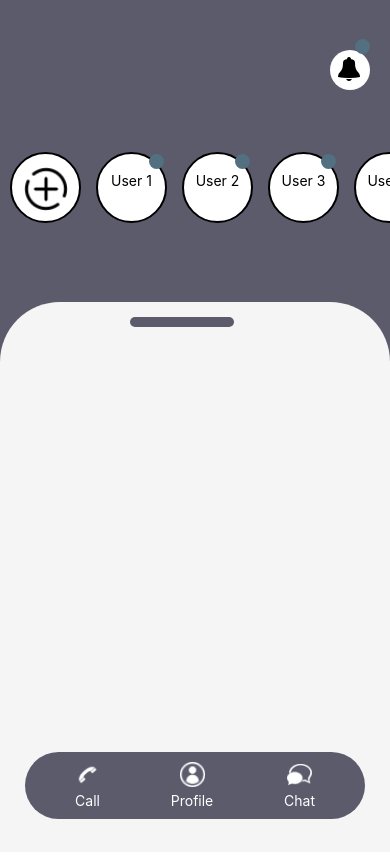
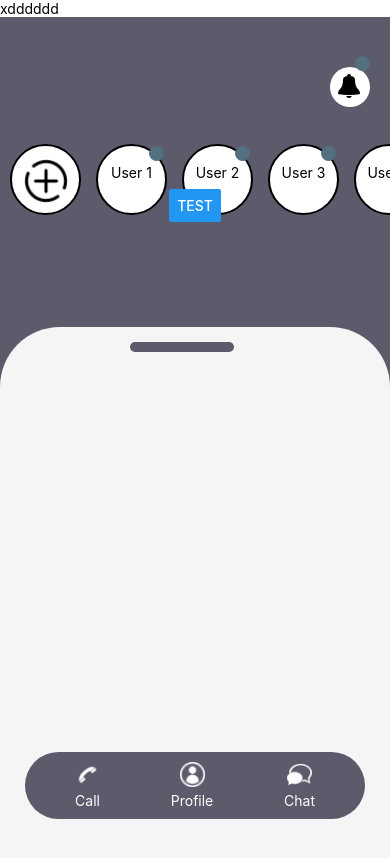
Before and after one commit to Rulikks/Chat-App, a React Native app: screen / in a window 390 px wide. Shown: the top 858 px of the page. Built offline with nearby package versions, Linux system fonts and the light colour scheme.

Commit message:
navigator v1
navigator added

```diff
--- a/App.js
+++ b/App.js
@@ -1,91 +1,31 @@
-import React, { useRef } from 'react';
-import { View, Text, StyleSheet, Dimensions, Image, ScrollView, Animated, PanResponder } from 'react-native';
-import { styles } from './styles';
-import PersonContainer from './src/components/PersonContainer';
-import PersonCircle from './src/components/PersonCircle';
+import * as React from "react";
+import { NavigationContainer } from "@react-navigation/native";
+import { createNativeStackNavigator } from "@react-navigation/native-stack";
+import { Text } from "react-native";
+const Stack = createNativeStackNavigator();
+
+import HomeScreen from "./src/pages/Home";
+import NoticeScreen from "./src/pages/Notice";
+
+const options = {
+  headerShown: false,
+};
 
 const App = () => {
-  const notificationIcon = require('./assets/notificationIcon.png');
-  const plus = require('./assets/plus.png');
-  const phoneIcon = require('./assets/phone-icon.png');
-  const profileIcon = require('./assets/profile-icon.png');
-  const sohbetIcon = require('./assets/sohbet.png');
-
-  const pan = useRef(new Animated.ValueXY()).current;
-  const panResponder = PanResponder.create({
-    onMoveShouldSetPanResponder: () => true,
-    onPanResponderMove: Animated.event([
-      null,
-      { dy: pan.y } // 'dy' değerini 'pan.y' ye atadık.
-    ], {useNativeDriver: false}),
-    onPanResponderRelease: () => {
-      Animated.spring(pan, { toValue: { x: 0, y: 0 }, useNativeDriver: false }).start();
-    }
-  });
-
-  const personCircles = [
-    { imgURL: "", username: "User" },
-    { imgURL: "", username: "User" },
-    { imgURL: "", username: "User" },
-    { imgURL: "", username: "User" },
-    { imgURL: "", username: "User" },
-    { imgURL: "", username: "User" },
-    { imgURL: "", username: "User" },
-    { imgURL: "", username: "User" },
-    { imgURL: "", username: "User" },
-    { imgURL: "", username: "User" },
-    { imgURL: "", username: "User" },
-    { imgURL: "", username: "User" },
-    { imgURL: "", username: "User" },
-    { imgURL: "", username: "User" },
-  ];
-
   return (
-    <View style={styles.container}>
-      <View style={styles.circle}>
-        <Image source={notificationIcon} style={styles.notificationIcon} />
-        <View style={styles.bluecircle} />
-      </View>
-      <PersonContainer>
-        <ScrollView horizontal showsHorizontalScrollIndicator={false}>
-          <View style={styles.personcircle}>
-            <View style={styles.bluecircle} />
-            <View style={{ flex: 1 }}>
-              <Image source={plus} style={styles.plus} />
-            </View>
-          </View>
-          {personCircles.map((item, index) => {
-            item.username = `User ${index + 1}`
-            return (
-              <PersonCircle key={index} data={item} />
-            )
-          })}
-        </ScrollView>
-      </PersonContainer>
-      <View style={styles.UserControlBar}>
-        <View style={styles.iconTextPair}>
-          <Image source={phoneIcon} style={styles.Icon} />
-          <Text style={styles.Text}>Call</Text>
-        </View>
-        <View style={styles.iconTextPair}>
-          <Image source={profileIcon} style={styles.Icon} />
-          <Text style={styles.Text}>Profile</Text>
-        </View>
-        <View style={styles.iconTextPair}>
-          <Image source={sohbetIcon} style={styles.Icon} />
-          <Text style={styles.Text}>Chat</Text>
-        </View>
-      </View>
-      <Animated.View
-        {...panResponder.panHandlers}
-        style={[
-          pan.getLayout(),
-          styles.shape
-        ]}
-      >
-        <View style={styles.slidebar} />
-      </Animated.View>
-    </View>
+    <>
+    <Text>xdddddd</Text>
+      <NavigationContainer>
+        <Stack.Navigator>
+          <Stack.Screen name="Chat" component={HomeScreen} options={options} />
+          <Stack.Screen
+            name="Notice"
+            component={NoticeScreen}
+            options={options}
+          />
+        </Stack.Navigator>
+      </NavigationContainer>
+    </>
   );
 };
 
--- a/package.json
+++ b/package.json
@@ -12,6 +12,7 @@
   "dependencies": {
     "@expo/webpack-config": "^18.0.1",
     "@react-navigation/native": "^6.1.7",
+    "@react-navigation/native-stack": "^6.9.13",
     "@react-navigation/stack": "^6.3.17",
     "expo": "~48.0.18",
     "expo-status-bar": "~1.4.4",
@@ -19,7 +20,9 @@
     "react": "18.2.0",
     "react-dom": "18.2.0",
     "react-native": "0.71.8",
-    "react-native-gesture-handler": "^2.12.0",
+    "react-native-gesture-handler": "~2.9.0",
+    "react-native-safe-area-context": "4.5.0",
+    "react-native-screens": "~3.20.0",
     "react-native-snap-carousel": "^3.9.1",
     "react-native-swiper": "^1.6.0",
     "react-native-web": "~0.18.10"
--- /dev/null
+++ b/src/pages/Home.js
@@ -0,0 +1,106 @@
+import React, { useRef } from "react";
+import {
+  View,
+  Text,
+  Image,
+  ScrollView,
+  Animated,
+  PanResponder,
+  Button,
+} from "react-native";
+import { styles } from "../../styles";
+import PersonContainer from "../components/PersonContainer";
+import PersonCircle from "../components/PersonCircle";
+
+const Home = ({ navigation }) => {
+  const notificationIcon = require("../../assets/notificationIcon.png");
+  const plus = require("../../assets/plus.png");
+  const phoneIcon = require("../../assets/phone-icon.png");
+  const profileIcon = require("../../assets/profile-icon.png");
+  const sohbetIcon = require("../../assets/sohbet.png");
+
+  const pan = useRef(new Animated.ValueXY()).current;
+  const panResponder = PanResponder.create({
+    onMoveShouldSetPanResponder: () => true,
+    onPanResponderMove: Animated.event(
+      [
+        null,
+        { dy: pan.y }, // 'dy' değerini 'pan.y' ye atadık.
+      ],
+      { useNativeDriver: false }
+    ),
+    onPanResponderRelease: () => {
+      Animated.spring(pan, {
+        toValue: { x: 0, y: 0 },
+        useNativeDriver: false,
+      }).start();
+    },
+  });
+
+  const personCircles = [
+    { imgURL: "", username: "User" },
+    { imgURL: "", username: "User" },
+    { imgURL: "", username: "User" },
+    { imgURL: "", username: "User" },
+    { imgURL: "", username: "User" },
+    { imgURL: "", username: "User" },
+    { imgURL: "", username: "User" },
+    { imgURL: "", username: "User" },
+    { imgURL: "", username: "User" },
+    { imgURL: "", username: "User" },
+    { imgURL: "", username: "User" },
+    { imgURL: "", username: "User" },
+    { imgURL: "", username: "User" },
+    { imgURL: "", username: "User" },
+  ];
+
+  return (
+    <View style={styles.container}>
+      <View style={styles.circle} onPress={() => navigation.navigate("Notice")}>
+        <Image source={notificationIcon} style={styles.notificationIcon} />
+        <View style={styles.bluecircle} />
+      </View>
+
+      <PersonContainer>
+        <ScrollView horizontal showsHorizontalScrollIndicator={false}>
+          <View style={styles.personcircle}>
+            <View style={styles.bluecircle} />
+            <View style={{ flex: 1 }}>
+              <Image source={plus} style={styles.plus} />
+            </View>
+          </View>
+          {personCircles.map((item, index) => {
+            item.username = `User ${index + 1}`;
+            return <PersonCircle key={index} data={item} />;
+          })}
+        </ScrollView>
+      </PersonContainer>
+      <Button
+        title="Test"
+        onPress={() => navigation.navigate("Notice")}
+      />
+      <View style={styles.UserControlBar}>
+        <View style={styles.iconTextPair}>
+          <Image source={phoneIcon} style={styles.Icon} />
+          <Text style={styles.Text}>Call</Text>
+        </View>
+        <View style={styles.iconTextPair}>
+          <Image source={profileIcon} style={styles.Icon} />
+          <Text style={styles.Text}>Profile</Text>
+        </View>
+        <View style={styles.iconTextPair}>
+          <Image source={sohbetIcon} style={styles.Icon} />
+          <Text style={styles.Text}>Chat</Text>
+        </View>
+      </View>
+      <Animated.View
+        {...panResponder.panHandlers}
+        style={[pan.getLayout(), styles.shape]}
+      >
+        <View style={styles.slidebar} />
+      </Animated.View>
+    </View>
+  );
+};
+
+export default Home;
--- /dev/null
+++ b/src/pages/Notice.js
@@ -0,0 +1,7 @@
+import { Text } from "react-native";
+
+const Notice = () => {
+  return <Text>Notice</Text>;
+};
+
+export default Notice;
```
Also changed, not shown: 2 other files (tests, documents, lock files or other folders).
